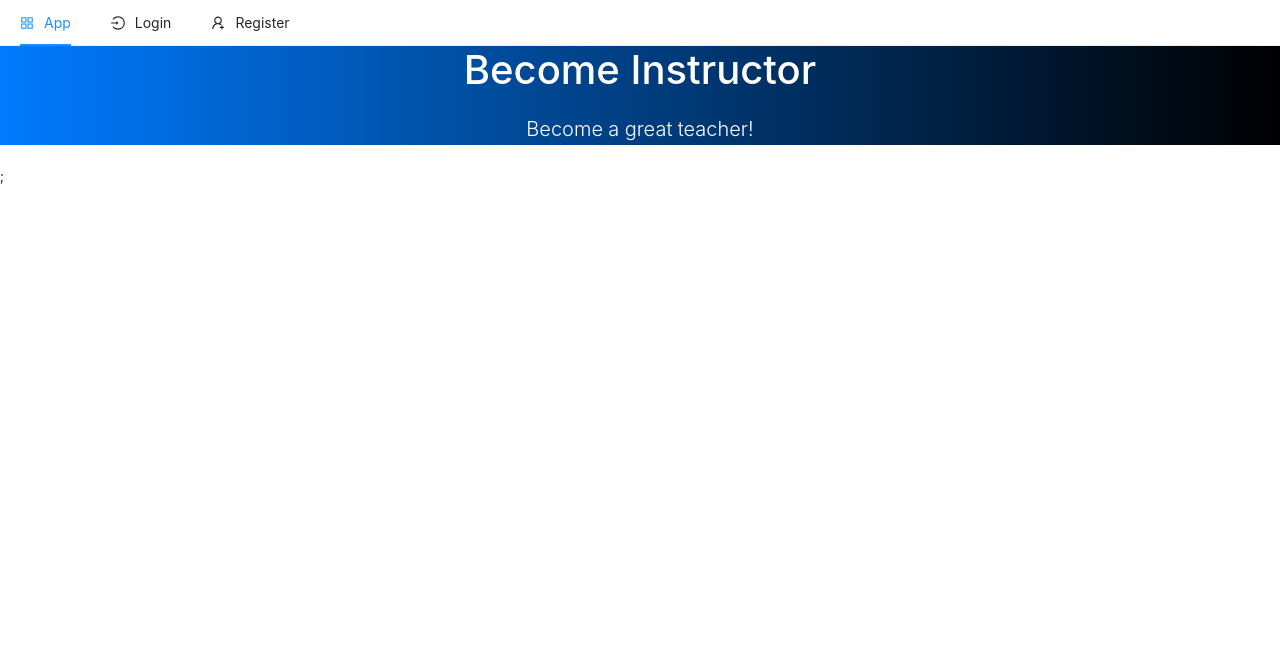
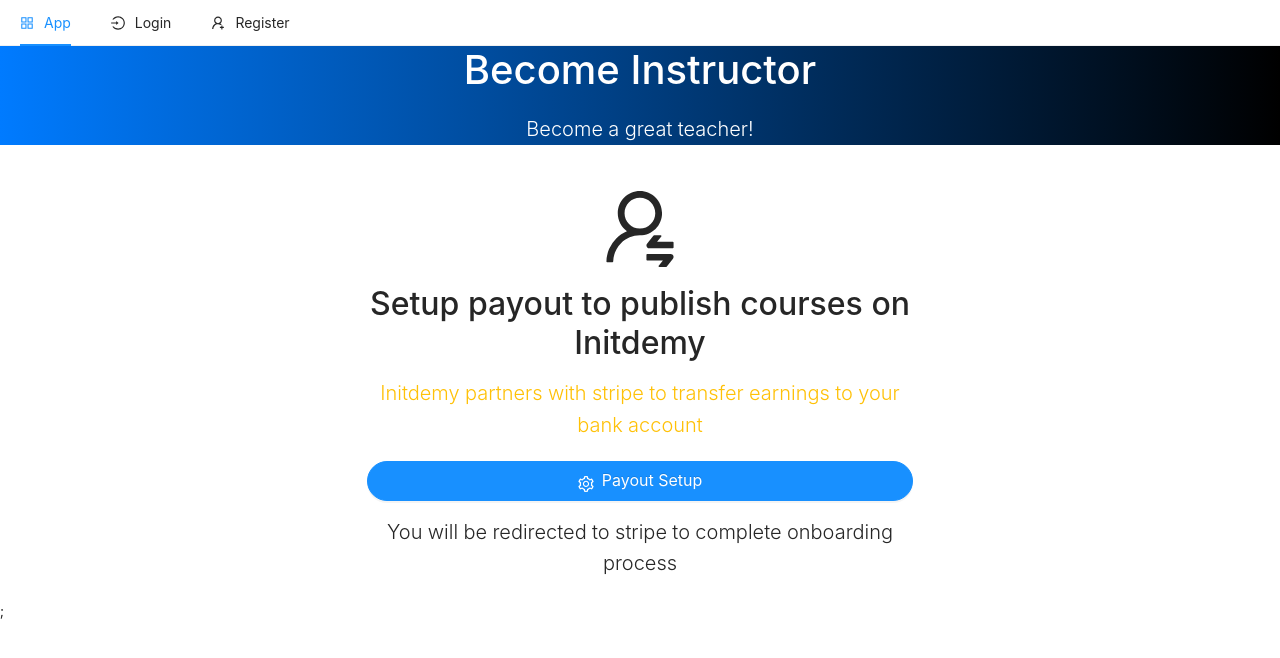
Before and after one commit to surajkarki66/initdemy-authentication-PENN-Stack, a Next.js app in the folder client/: page /user/become-instructor in a window 1280 px wide. Shown: the top 658 px of the page. Built offline with nearby package versions, Linux system fonts and the light colour scheme; no server answers.

Commit message:
Modified become-instructor page

```diff
--- a/client/pages/user/become-instructor.tsx
+++ b/client/pages/user/become-instructor.tsx
@@ -1,13 +1,73 @@
 import { NextPage } from "next";
+import { toast } from "react-toastify";
+import { useContext, useState } from "react";
+
 import Axios from "../../axios-url";
+import { Button } from "antd";
+import {
+  SettingOutlined,
+  UserSwitchOutlined,
+  LoadingOutlined,
+} from "@ant-design/icons";
+import { AuthContext } from "../../context/AuthContext";
+import UserRoute from "../../components/routes/UserRoute";
 
 const BecomeInstructor: NextPage = () => {
+  const [loading, setLoading] = useState(false);
+  const {
+    state: { user },
+  } = useContext(AuthContext);
+
+  const becomeInstructor = () => {
+    setLoading(true);
+    Axios.post("/users/make-instructor")
+      .then((res) => {
+        window.location.href = res.data;
+      })
+      .catch((error) => {
+        toast("Stripe onboarding failed. Try again.");
+        setLoading(false);
+      });
+  };
   return (
     <>
       <div className="jumbotron text-center bg-primary square">
         <h1 style={{ color: "white" }}>Become Instructor</h1>
         <p className="lead">Become a great teacher!</p>
       </div>
+      <div className="container">
+        <div className="row">
+          <div className="col-md-6 offset-md-3 text-center">
+            <div className="pt-4">
+              <UserSwitchOutlined className="display-1 pb-3" />
+              <br />
+              <h2>Setup payout to publish courses on Initdemy</h2>
+              <p className="lead text-warning">
+                Initdemy partners with stripe to transfer earnings to your bank
+                account
+              </p>
+              <Button
+                className="mb-3"
+                type="primary"
+                block
+                shape="round"
+                icon={loading ? <LoadingOutlined /> : <SettingOutlined />}
+                size="large"
+                onClick={becomeInstructor}
+                disabled={
+                  (user && user.role && user.role.includes("INSTRUCTOR")) ||
+                  loading
+                }
+              >
+                {loading ? "Processing...." : "Payout Setup"}
+              </Button>
+              <p className="lead">
+                You will be redirected to stripe to complete onboarding process
+              </p>
+            </div>
+          </div>
+        </div>
+      </div>
     </>
   );
 };
```
